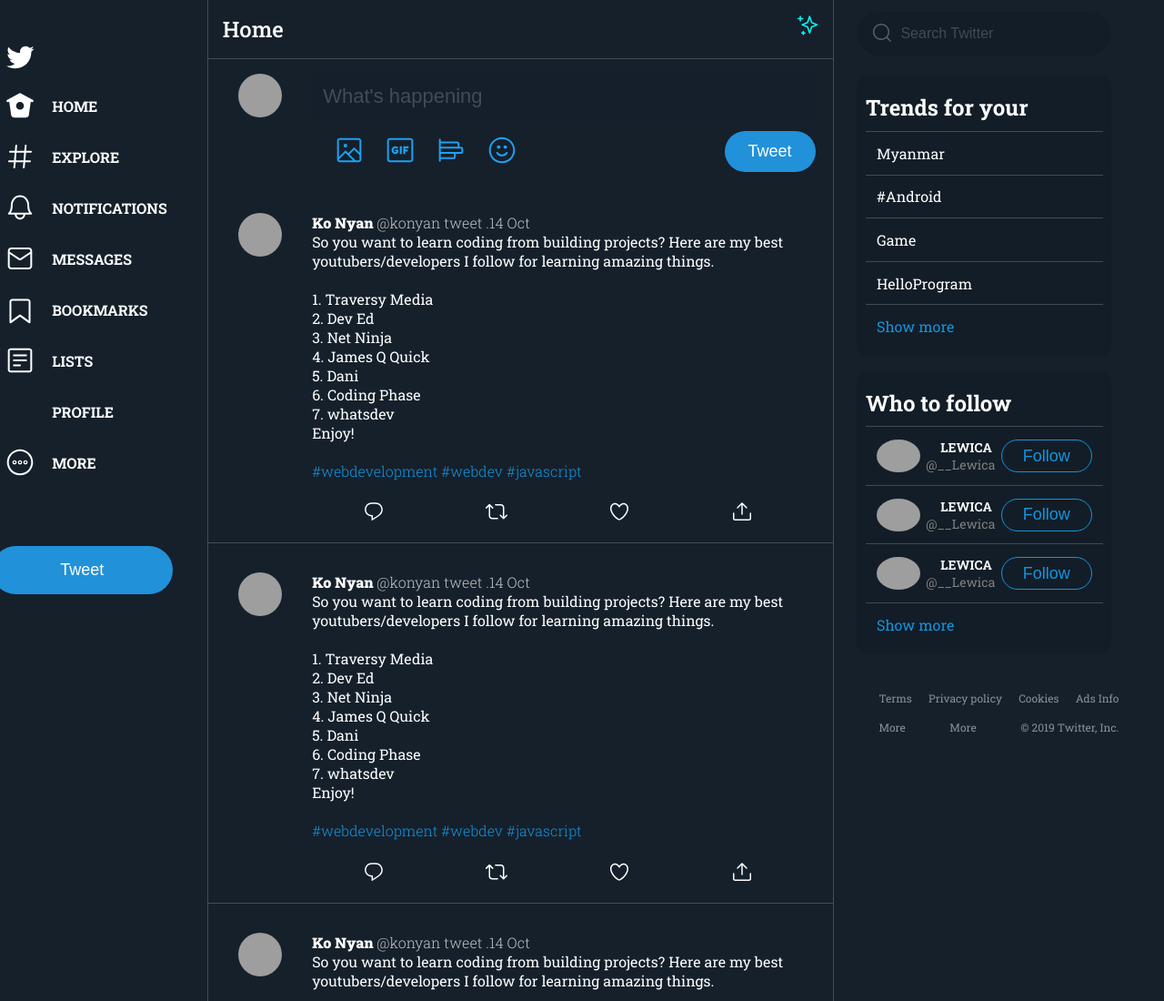
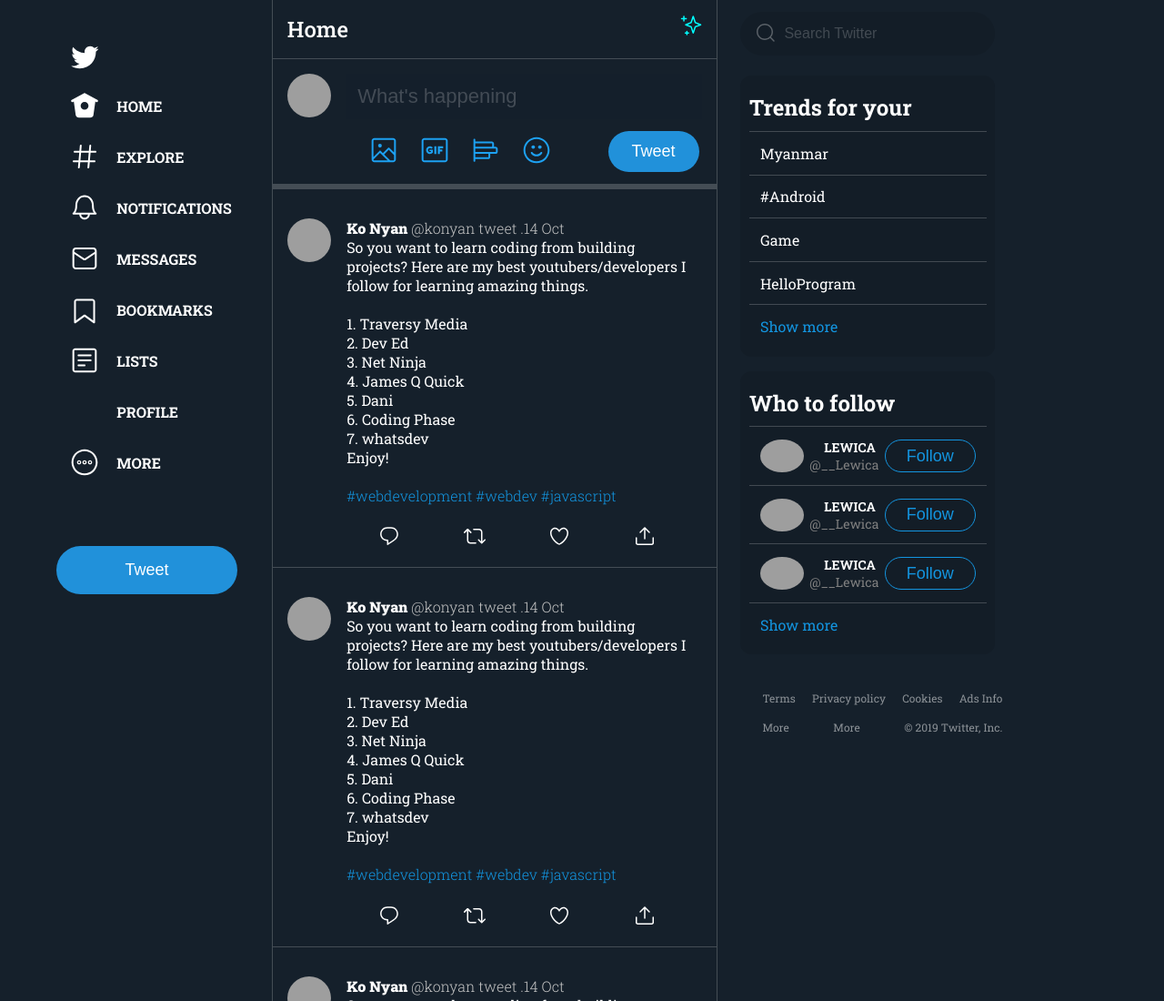
Before and after one commit to konyan/css-grid-custom-framework, a website: page index.html in a window 1280 px wide. Shown: the top 1100 px of the page at 91% size. Drawn offline with Linux system fonts and the light colour scheme; grey boxes are pictures that could not be loaded; some icons are missing.

Commit message:
container width change and add border bottom width color grey

```diff
--- a/css/framework.css
+++ b/css/framework.css
@@ -211,6 +211,7 @@
 @media (min-width: 1024px) {
   .container {
     padding: 0 2rem;
+    width: 80%;
   }
 
   .col-lg-1 {
--- a/css/index.css
+++ b/css/index.css
@@ -367,6 +367,7 @@
 
   .tweet__post {
     display: flex;
+    border-bottom: 6px solid rgba(255, 255, 255, 0.2);
   }
 }
 
```
